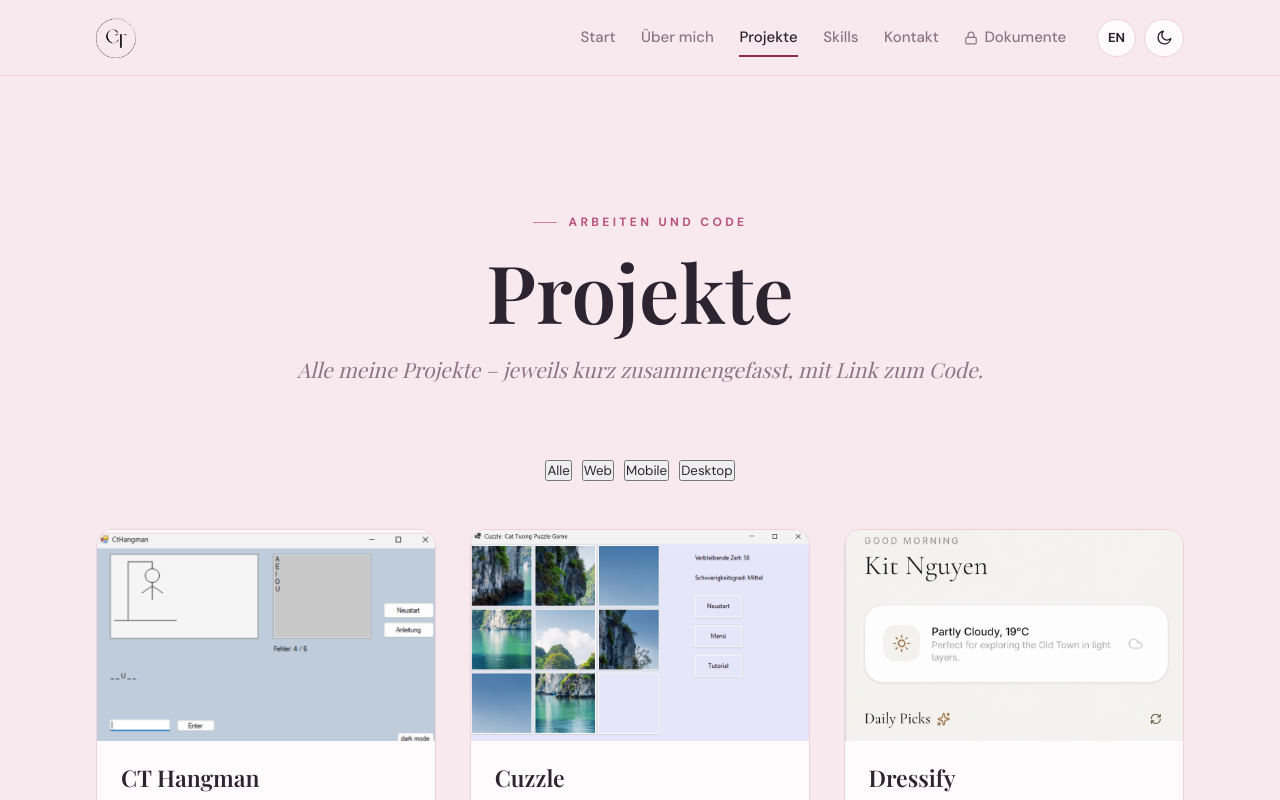
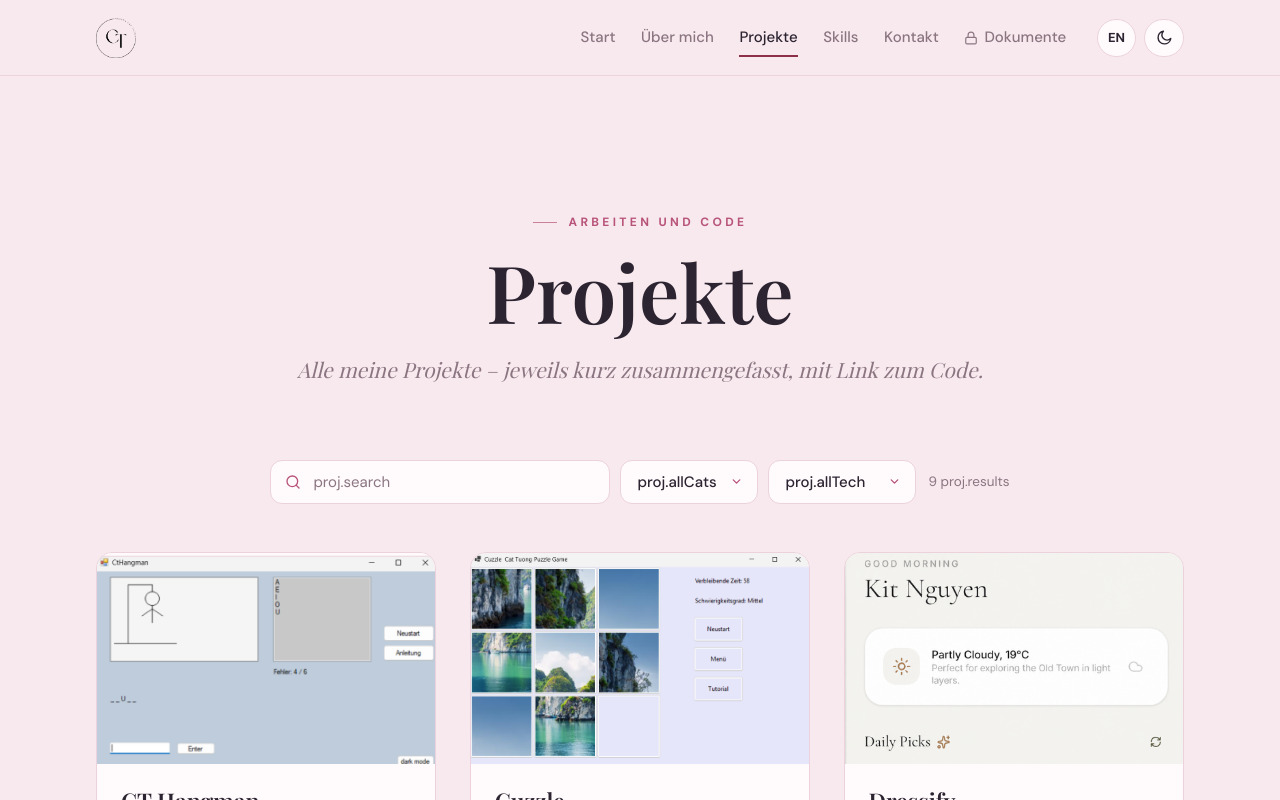
Before and after one commit to Kkzuiu/portfolio, a Next.js app in the folder frontend/: page /projekte in a window 1280 px wide. Shown: the top 800 px of the page. Built offline with nearby package versions, Linux system fonts and the light colour scheme; a web font is replaced by a local one.

Commit message:
Add Filter für ProjektSeite

```diff
--- a/frontend/components/sections/ProjekteListe.js
+++ b/frontend/components/sections/ProjekteListe.js
@@ -11,19 +11,26 @@ function kategorie(p) {
   return 'web'
 }
 
+const alleTech = [...new Set(projekte.flatMap((p) => p.tech))].sort((a, b) => a.localeCompare(b))
+
 export default function ProjekteListe() {
   const { t } = useLang()
-  const [filter, setFilter] = useState('alle')
+  const [kat, setKat] = useState('alle')
+  const [tech, setTech] = useState('alle')
+  const [suche, setSuche] = useState('')
 
   const alle = [...projekte].sort((a, b) => a.title.localeCompare(b.title))
-  const gefiltert = filter === 'alle' ? alle : alle.filter((p) => kategorie(p) === filter)
+  const q = suche.trim().toLowerCase()
 
-  const filters = [
-    ['alle', t('proj.all')],
-    ['web', t('proj.web')],
-    ['mobile', t('proj.mobile')],
-    ['desktop', t('proj.desktop')],
-  ]
+  const gefiltert = alle.filter((p) => {
+    if (kat !== 'alle' && kategorie(p) !== kat) return false
+    if (tech !== 'alle' && !p.tech.includes(tech)) return false
+    if (q && !`${p.title} ${p.tech.join(' ')}`.toLowerCase().includes(q)) return false
+    return true
+  })
+
+  const aktiv = kat !== 'alle' || tech !== 'alle' || q !== ''
+  const zuruecksetzen = () => { setKat('alle'); setTech('alle'); setSuche('') }
 
   return (
     <section className="section">
@@ -35,22 +42,46 @@ export default function ProjekteListe() {
         </div>
 
         <div className="filterbar reveal">
-          {filters.map(([key, label]) => (
-            <button
-              type="button"
-              key={key}
-              className={`skill-pill ${filter === key ? 'active' : ''}`}
-              onClick={() => setFilter(key)}
-              aria-pressed={filter === key}
-            >
-              {label}
-            </button>
-          ))}
+          <div className="filter-search">
+            <svg viewBox="0 0 24 24" fill="none" stroke="currentColor" strokeWidth="2" strokeLinecap="round" strokeLinejoin="round" aria-hidden="true">
+              <circle cx="11" cy="11" r="8" />
+              <line x1="21" y1="21" x2="16.65" y2="16.65" />
+            </svg>
+            <input
+              type="search"
+              value={suche}
+              onChange={(e) => setSuche(e.target.value)}
+              placeholder={t('proj.search')}
+              aria-label={t('proj.search')}
+            />
+          </div>
+
+          <select value={kat} onChange={(e) => setKat(e.target.value)} aria-label={t('proj.filterLabel')}>
+            <option value="alle">{t('proj.allCats')}</option>
+            <option value="web">{t('proj.web')}</option>
+            <option value="mobile">{t('proj.mobile')}</option>
+            <option value="desktop">{t('proj.desktop')}</option>
+          </select>
+
+          <select value={tech} onChange={(e) => setTech(e.target.value)} aria-label="Technologie">
+            <option value="alle">{t('proj.allTech')}</option>
+            {alleTech.map((x) => <option key={x} value={x}>{x}</option>)}
+          </select>
+
+          {aktiv && (
+            <button type="button" className="filter-reset" onClick={zuruecksetzen}>{t('proj.reset')}</button>
+          )}
+
+          <span className="filter-count">{gefiltert.length} {t('proj.results')}</span>
         </div>
 
-        <div className="project-grid">
-          {gefiltert.map((p, i) => <ProjektKarte key={p.title} p={p} index={i} />)}
-        </div>
+        {gefiltert.length === 0 ? (
+          <p className="projekte-empty">{t('proj.noResults')}</p>
+        ) : (
+          <div className="project-grid">
+            {gefiltert.map((p, i) => <ProjektKarte key={p.title} p={p} index={i} />)}
+          </div>
+        )}
       </div>
     </section>
   )
```
